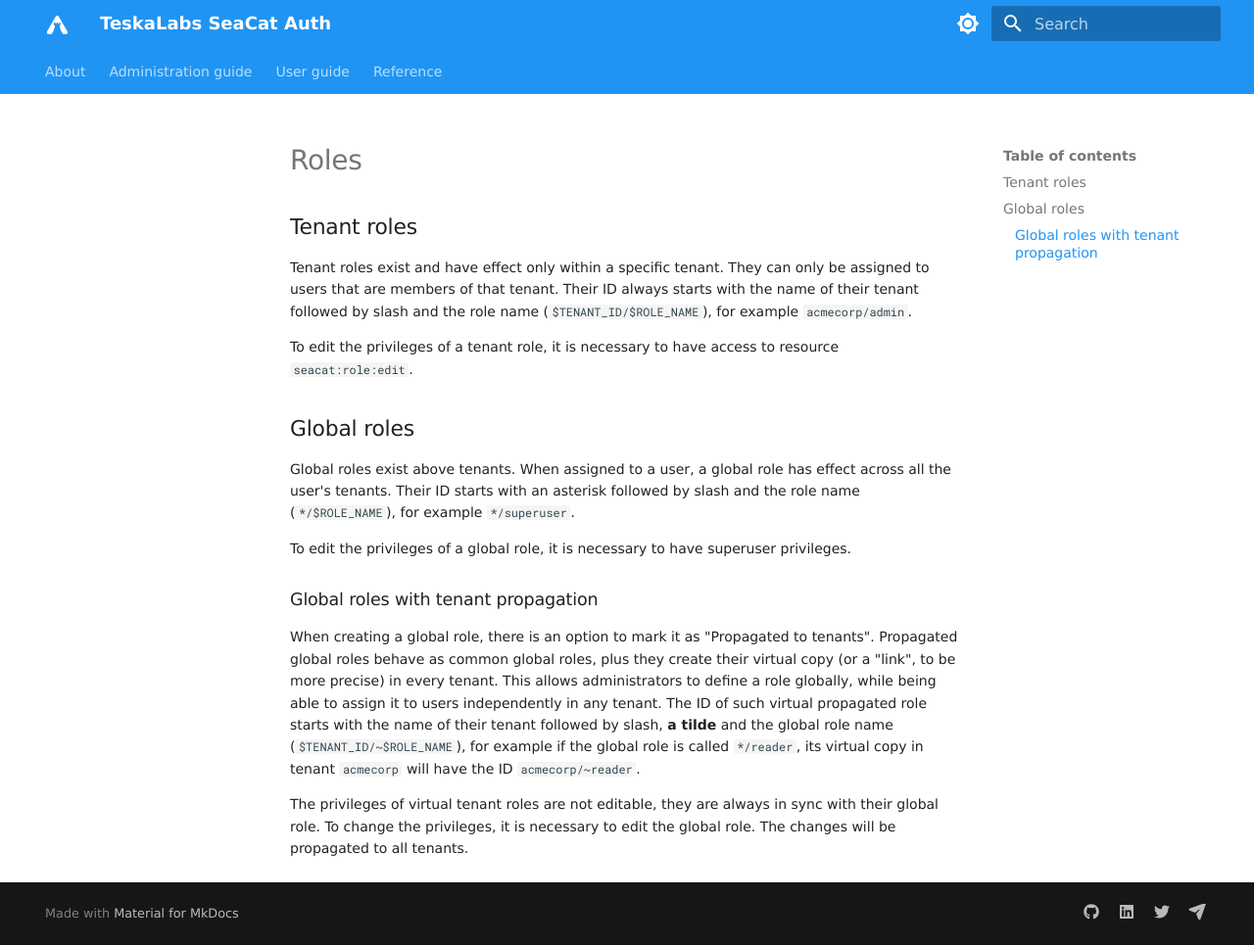
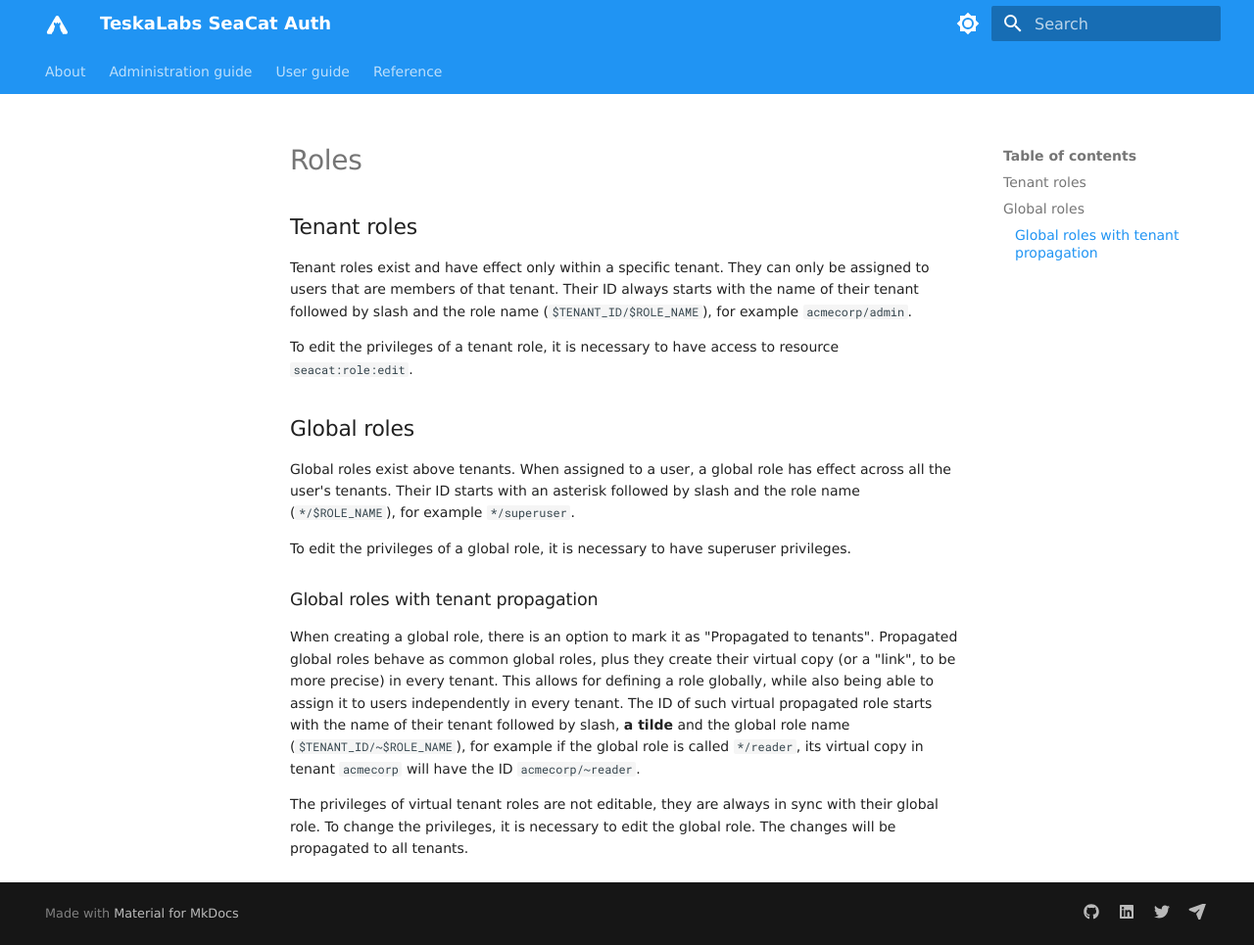
Before and after one commit to TeskaLabs/seacat-auth, an MkDocs documentation site: the page built from docs/reference/roles.md, in a window 1280 px wide and 965 px high. Shown: the whole window at 98% size. Built offline with MkDocs 1.6.1 and Material for MkDocs 9.7.7, drawn with Linux system fonts in a browser that asks for light colours; some web fonts are replaced.

Commit message:
roles docs

```diff
--- a/docs/reference/roles.md
+++ b/docs/reference/roles.md
@@ -26,7 +26,7 @@
 
 When creating a global role, there is an option to mark it as "Propagated to tenants".
 Propagated global roles behave as common global roles, plus they create their virtual copy (or a "link", to be more precise) in every tenant.
-This allows administrators to define a role globally, while being able to assign it to users independently in any tenant.
+This allows for defining a role globally, while also being able to assign it to users independently in every tenant.
 The ID of such virtual propagated role starts with the name of their tenant followed by slash, **a tilde** and the global role name (`$TENANT_ID/~$ROLE_NAME`),
 for example if the global role is called  `*/reader`, its virtual copy in tenant `acmecorp` will have the ID `acmecorp/~reader`.
 
```
